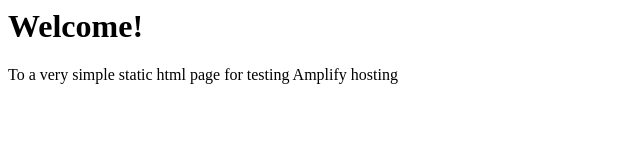
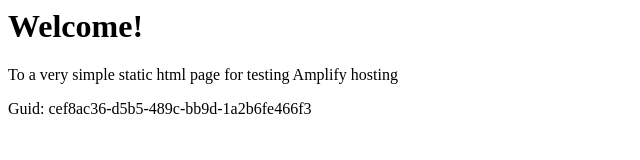
Before and after one commit to aws-aemilia-pdx/Github-PR-Commit-Integration-Test-DoNotTouch-GitHubAutoBuildPrPreviewCanaryTest-v1-test-us-west-2, a website: page src/index.html in a window 1280 px wide. Shown: the whole page, without its empty margins (0-640 px from the left). Drawn offline with Linux system fonts and the light colour scheme.

Commit message:
commit from integ tests

```diff
--- a/src/index.html
+++ b/src/index.html
@@ -1,3 +1,5 @@
+
+
 <html lang="en">
 
 <head>
@@ -10,6 +12,6 @@
 <body>
     <h1>Welcome!</h1>
     <p>To a very simple static html page for testing Amplify hosting</p>
-</body>
+    <p>Guid: cef8ac36-d5b5-489c-bb9d-1a2b6fe466f3</p></body>
 
 </html>
```
